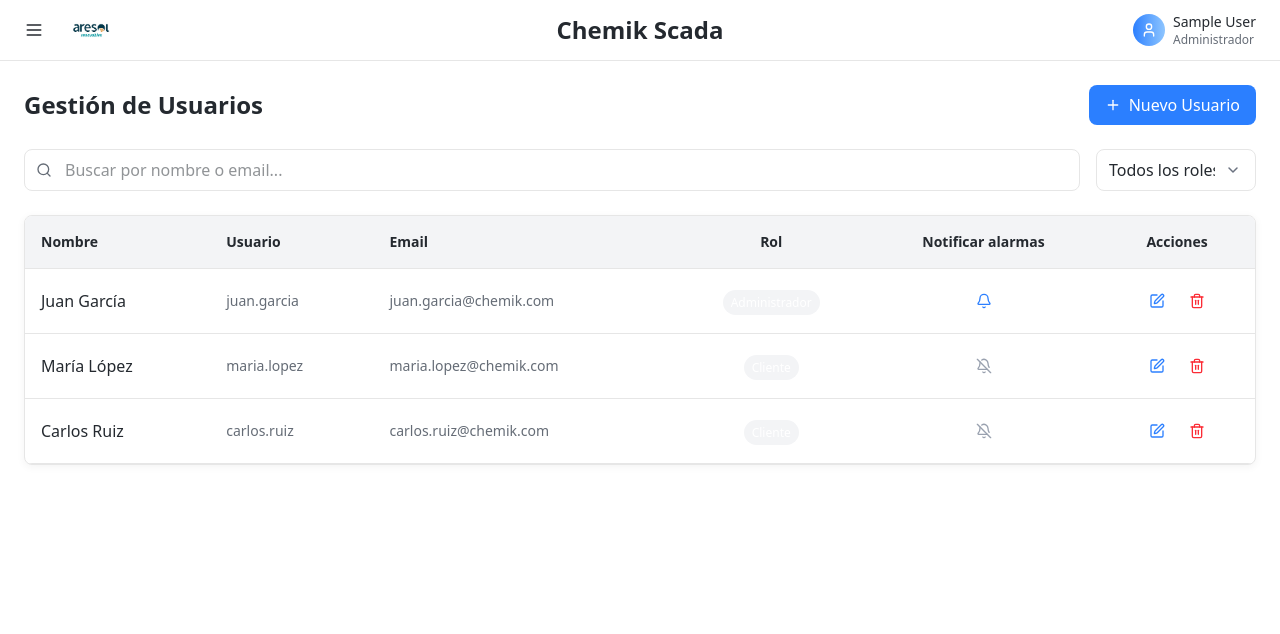
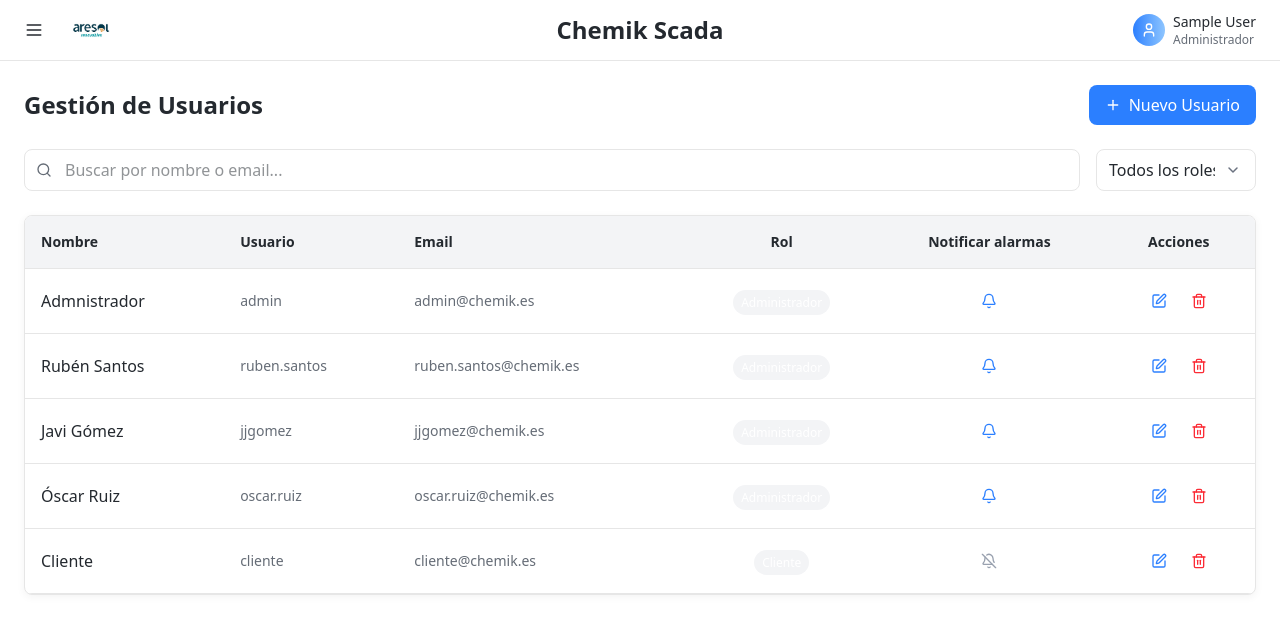
Before and after one commit to cristinasevi/chemik-scada, a Next.js app: page /usuarios in a window 1280 px wide. Shown: the top 634 px of the page. Built offline with nearby package versions, Linux system fonts and the light colour scheme; sample sign-in values are in the browser's storage.

Commit message:
Update users access

```diff
--- a/src/app/contexts/AuthContext.js
+++ b/src/app/contexts/AuthContext.js
@@ -15,11 +15,11 @@
 
 // Usuarios válidos
 const validUsers = [
-  { username: 'admin@chemik.com', password: 'ChemikAdmin2025!', name: 'Administrador', role: 'admin' },
-  { username: 'juan.garcia@chemik.com', password: 'JuanGarcia#2025', name: 'Juan García', role: 'admin' },
-  { username: 'maria.lopez@chemik.com', password: 'MariaL0pez$2025', name: 'María López', role: 'cliente' },
-  { username: 'carlos.ruiz@chemik.com', password: 'CarlosR&2025!', name: 'Carlos Ruiz', role: 'cliente' },
-  { username: 'test@chemik.com', password: 'TestUser123!', name: 'Usuario de Prueba', role: 'cliente' }
+  { username: 'admin@chemik.es', password: 'chemik123', name: 'Administrador', role: 'admin' },
+  { username: 'ruben.santos@chemik.es', password: 'chemik123', name: 'Rubén Santos', role: 'admin' },
+  { username: 'jjgomez@chemik.es', password: 'chemik123', name: 'Javi Gómez', role: 'admin' },
+  { username: 'oscar.ruiz@chemik.es', password: 'chemik123', name: 'Óscar Ruiz', role: 'admin' },
+  { username: 'cliente@chemik.es', password: 'chemik123', name: 'Cliente', role: 'cliente' }
 ];
 
 export const AuthProvider = ({ children }) => {
--- a/src/app/login/page.js
+++ b/src/app/login/page.js
@@ -43,35 +43,35 @@
   // Usuarios válidos (en un caso real, esto vendría de una API)
   const validUsers = [
     {
-      username: 'admin@chemik.com',
-      password: 'ChemikAdmin2025!',
+      username: 'admin@chemik.es',
+      password: 'chemik123',
       name: 'Administrador',
       role: 'admin'
     },
     {
-      username: 'juan.garcia@chemik.com',
-      password: 'JuanGarcia#2025',
-      name: 'Juan García',
+      username: 'ruben.santos@chemik.es',
+      password: 'chemik123',
+      name: 'Rubén Santos',
       role: 'admin'
     },
     {
-      username: 'maria.lopez@chemik.com',
-      password: 'MariaL0pez$2025',
-      name: 'María López',
+      username: 'jjgomez@chemik.es',
+      password: 'chemik123',
+      name: 'Javi Gómez',
+      role: 'admin'
+    },
+    {
+      username: 'oscar.ruiz@chemik.es',
+      password: 'chemik123',
+      name: 'Óscar Ruiz',
+      role: 'admin'
+    },
+    {
+      username: 'cliente@chemik.es',
+      password: 'chemik123',
+      name: 'Cliente',
       role: 'cliente'
     },
-    {
-      username: 'carlos.ruiz@chemik.com',
-      password: 'CarlosR&2025!',
-      name: 'Carlos Ruiz',
-      role: 'cliente'
-    },
-    {
-      username: 'test@chemik.com',
-      password: 'TestUser123!',
-      name: 'Usuario de Prueba',
-      role: 'cliente'
-    }
   ];
 
   // Validar formulario
@@ -231,7 +231,7 @@
                     className={`w-full pl-10 pr-4 py-3 border rounded-lg bg-background text-primary focus:outline-none focus:ring-2 focus:ring-blue-500 transition-colors ${
                       errors.username ? 'border-red-500' : 'border-custom'
                     }`}
-                    placeholder="tu.email@chemik.com"
+                    placeholder="usuario@chemik.es"
                     disabled={isLoading}
                     autoComplete="username"
                   />
--- a/src/app/usuarios/page.js
+++ b/src/app/usuarios/page.js
@@ -78,13 +78,13 @@
         }, 3000); // Se oculta después de 3 segundos
     };
 
-    // Datos de ejemplo - en un caso real vendría de una API
+    // Datos de ejemplo actualizados con los nuevos usuarios
     const mockUsers = [
         {
             id: 1,
-            name: 'Juan García',
-            username: 'juan.garcia@chemik.com',
-            email: 'juan.garcia@chemik.com',
+            name: 'Admnistrador',
+            username: 'admin@chemik.es',
+            email: 'admin@chemik.es',
             role: 'admin',
             notifyAlarms: true,
             assignedPlants: ['LAMAJA', 'RETAMAR'],
@@ -92,24 +92,44 @@
         },
         {
             id: 2,
-            name: 'María López',
-            username: 'maria.lopez@chemik.com',
-            email: 'maria.lopez@chemik.com',
-            role: 'cliente',
-            notifyAlarms: false,
-            assignedPlants: ['LAMAJA'],
-            permissions: ['dashboard', 'plants', 'reports'],
+            name: 'Rubén Santos',
+            username: 'ruben.santos@chemik.es',
+            email: 'ruben.santos@chemik.es',
+            role: 'admin',
+            notifyAlarms: true,
+            assignedPlants: ['LAMAJA', 'RETAMAR'],
+            permissions: ['dashboard', 'users', 'plants', 'reports', 'settings'],
         },
         {
             id: 3,
-            name: 'Carlos Ruiz',
-            username: 'carlos.ruiz@chemik.com',
-            email: 'carlos.ruiz@chemik.com',
+            name: 'Javi Gómez',
+            username: 'jjgomez@chemik.es',
+            email: 'jjgomez@chemik.es',
+            role: 'admin',
+            notifyAlarms: true,
+            assignedPlants: ['LAMAJA', 'RETAMAR'],
+            permissions: ['dashboard', 'users', 'plants', 'reports', 'settings'],
+        },
+        {
+            id: 4,
+            name: 'Óscar Ruiz',
+            username: 'oscar.ruiz@chemik.es',
+            email: 'oscar.ruiz@chemik.es',
+            role: 'admin',
+            notifyAlarms: true,
+            assignedPlants: ['LAMAJA', 'RETAMAR'],
+            permissions: ['dashboard', 'users', 'plants', 'reports', 'settings'],
+        },
+        {
+            id: 5,
+            name: 'Cliente',
+            username: 'cliente@chemik.es',
+            email: 'cliente@chemik.es',
             role: 'cliente',
             notifyAlarms: false,
-            assignedPlants: ['RETAMAR'],
-            permissions: ['dashboard'],
-        }
+            assignedPlants: ['LAMAJA', 'RETAMAR'],
+            permissions: ['dashboard', 'plants', 'reports', 'settings'],
+        },
     ];
 
     useEffect(() => {
```
